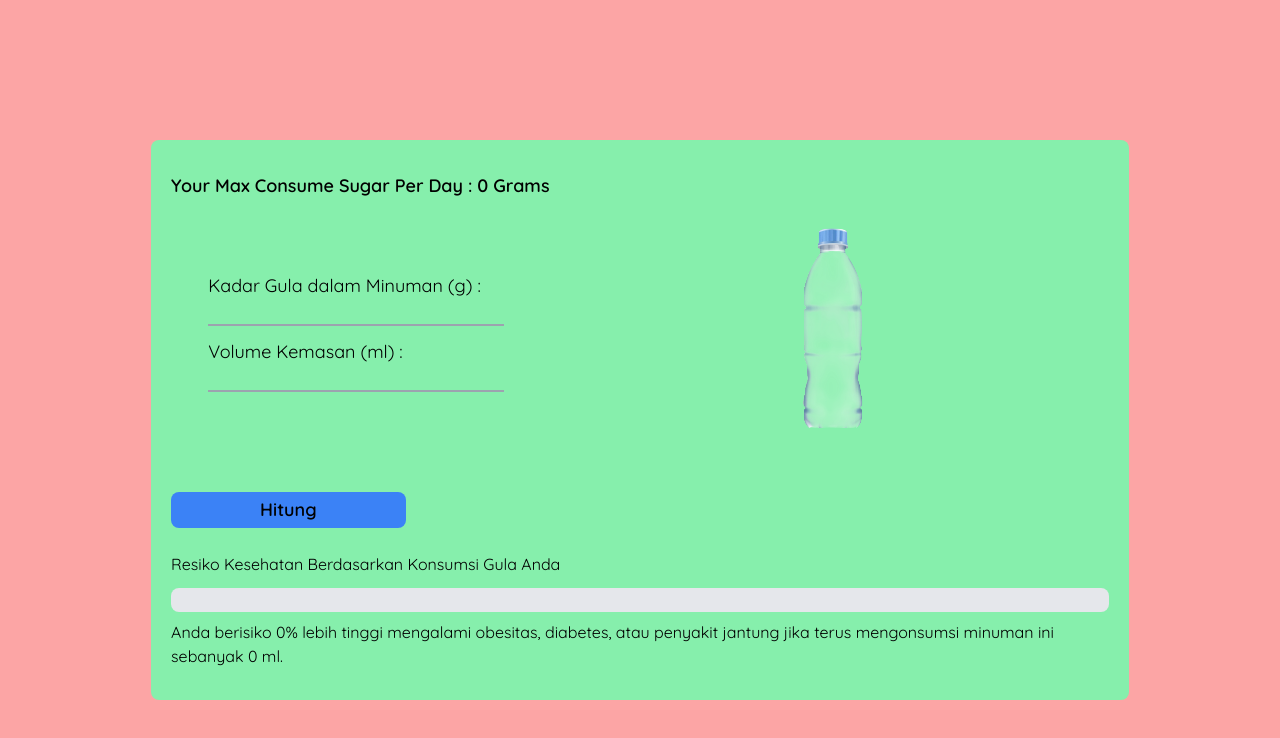
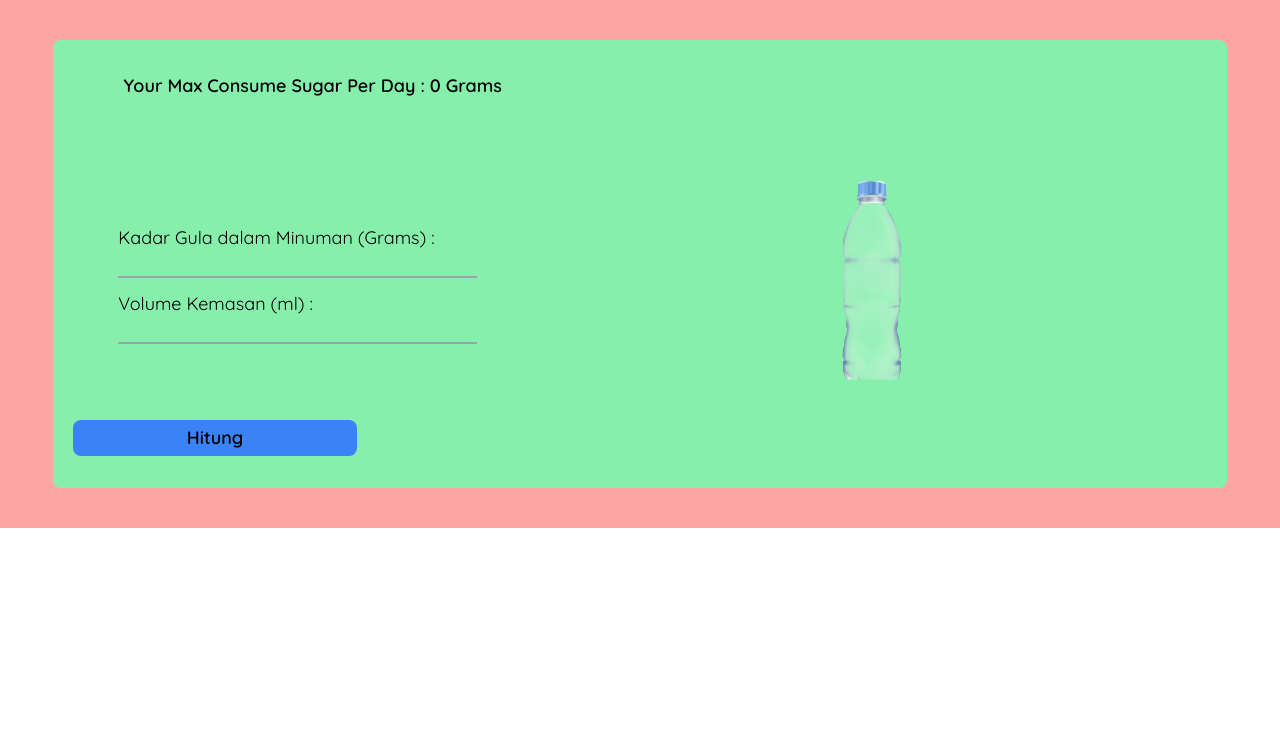
Before and after one commit to GaluhPncWirs/consumption-limit-for-packaged-beverages, a Next.js app: page /mainContent in a window 1280 px wide. Shown: the top 738 px of the page. Built offline with nearby package versions, Linux system fonts and the light colour scheme.

Commit message:
menambahkan visualisasi menggunakan bar chart

```diff
--- a/package.json
+++ b/package.json
@@ -9,9 +9,11 @@
     "lint": "next lint"
   },
   "dependencies": {
+    "chart.js": "^4.4.4",
     "firebase": "^10.14.0",
     "next": "14.2.7",
     "react": "^18",
+    "react-chartjs-2": "^5.2.0",
     "react-dom": "^18"
   },
   "devDependencies": {
--- a/src/app/mainContent/page.tsx
+++ b/src/app/mainContent/page.tsx
@@ -45,10 +45,10 @@ export default function MainContent() {
     setMiliLiter(percentageFillForRemainder);
   }
   return (
-    <div className="bg-red-300 h-screen flex justify-center items-center">
-      <div className="w-11/12 pt-10">
-        <div className="w-5/6 mx-auto bg-green-300 h-full flex flex-col justify-center px-5 rounded-lg py-8">
-          <div className="text-lg font-semibold">
+    <div className="bg-red-300 flex justify-center items-center">
+      <div className="w-11/12 py-10">
+        <div className="w-full mx-auto bg-green-300 h-full flex flex-col justify-center px-5 rounded-lg py-8">
+          <div className="text-lg font-semibold flex justify-around">
             <p className="mr-2">
               Your Max Consume Sugar Per Day :{" "}
               <span>
@@ -58,9 +58,24 @@ export default function MainContent() {
                 Grams
               </span>
             </p>
+            <div className={`${text === true ? `visible` : `invisible`}`}>
+              {fillBottle.length > 1 && miliLiter > 0 ? (
+                <p>
+                  Konsumsi per {fillBottle.length} botol dengan sisa{" "}
+                  {miliLiter.toFixed(2)} ml
+                </p>
+              ) : fillBottle.length > 1 && miliLiter <= 0 ? (
+                <p>Konsumsi per {fillBottle.length} botol</p>
+              ) : (
+                <p>
+                  Minuman ini bisa anda konsumsi {miliLiter.toFixed(2)} ml,
+                  kurang dari satu botol
+                </p>
+              )}
+            </div>
           </div>
           <div>
-            <div className="mt-7 flex items-center gap-3">
+            <div className="mt-20 flex items-center gap-3">
               <form
                 action=""
                 className="basis-2/5 flex flex-col items-center justify-center"
@@ -74,7 +89,7 @@ export default function MainContent() {
                     ref={sugarContentInsideProductRef}
                   />
                   <label htmlFor="sugarContent" className="labelText">
-                    Kadar Gula dalam Minuman (g) :
+                    Kadar Gula dalam Minuman (Grams) :
                   </label>
                 </div>
                 <div className="relative w-4/5 py-3">
@@ -108,35 +123,18 @@ export default function MainContent() {
               </div>
             </div>
           </div>
-          <div
-            className={`font-medium text-end ${
-              text === true ? `visible` : `invisible`
-            }`}
-          >
-            {fillBottle.length > 1 && miliLiter > 0 ? (
-              <p>
-                Konsumsi per: {fillBottle.length} botol dengan sisa{" "}
-                {miliLiter.toFixed(2)} ml
-              </p>
-            ) : fillBottle.length > 1 && miliLiter <= 0 ? (
-              <p>Konsumsi per: {fillBottle.length} botol</p>
-            ) : (
-              <p>
-                Minuman ini bisa anda konsumsi : {miliLiter.toFixed(2)} ml,
-                kurang dari satu botol
-              </p>
-            )}
-          </div>
           <div className="bg-blue-500 py-1 rounded-lg hover:bg-blue-400 text-center mt-5 w-1/4 text-lg font-semibold">
             <button type="button" onClick={calculateMaximal}>
               Hitung
             </button>
           </div>
-          <Visualization
-            sugarProduk={sugarProduk}
-            volumeProduk={volumeProduk}
-            yourMaxSugar={yourMaxSugar}
-          />
+          {fillBottle.length === 1 && (
+            <Visualization
+              sugarProduk={sugarProduk}
+              volumeProduk={volumeProduk}
+              yourMaxSugar={yourMaxSugar}
+            />
+          )}
         </div>
       </div>
     </div>
--- a/src/components/visualisasi/page.tsx
+++ b/src/components/visualisasi/page.tsx
@@ -1,4 +1,23 @@
 import { useEffect, useState } from "react";
+import { Bar } from "react-chartjs-2";
+import {
+  Chart as ChartJS,
+  CategoryScale,
+  LinearScale,
+  BarElement,
+  Title,
+  Tooltip,
+  Legend,
+} from "chart.js";
+
+ChartJS.register(
+  CategoryScale,
+  LinearScale,
+  BarElement,
+  Title,
+  Tooltip,
+  Legend
+);
 
 export default function Visualization({
   sugarProduk,
@@ -9,42 +28,89 @@ export default function Visualization({
   volumeProduk: number;
   yourMaxSugar: number;
 }) {
-  const [riskLevel, setRiskLevel] = useState(0);
+  const [riskLevel, setRiskLevel] = useState([0, 0]);
   const sugarConsume = (sugarProduk / volumeProduk) * volumeProduk;
 
   useEffect(() => {
     const sugarRatio = Math.floor(sugarConsume / yourMaxSugar);
-    let calculateRisk;
+    let calculateRiskObesity = 0;
+    let calculateRiskDiabetes = 0;
+
     if (sugarRatio <= 1) {
-      calculateRisk = 10;
+      calculateRiskObesity = 10;
     } else if (sugarRatio > 1 && sugarRatio <= 1.5) {
-      calculateRisk = 25;
+      calculateRiskObesity = 25;
     } else if (sugarRatio > 1.5 && sugarRatio <= 2) {
-      calculateRisk = 50;
+      calculateRiskObesity = 50;
     } else if (sugarRatio >= 2) {
-      calculateRisk = 75;
+      calculateRiskObesity = 75;
     } else {
-      calculateRisk = 0;
+      calculateRiskObesity = 0;
     }
 
-    setRiskLevel(calculateRisk);
+    if (sugarRatio <= 1) {
+      calculateRiskDiabetes = 20;
+    } else if (sugarRatio > 1 && sugarRatio <= 1.5) {
+      calculateRiskDiabetes = 40;
+    } else if (sugarRatio > 1.5 && sugarRatio <= 2) {
+      calculateRiskDiabetes = 60;
+    } else if (sugarRatio >= 2) {
+      calculateRiskDiabetes = 80;
+    } else {
+      calculateRiskDiabetes = 0;
+    }
+
+    setRiskLevel([calculateRiskObesity, calculateRiskDiabetes]);
   }, [sugarConsume, yourMaxSugar]);
+
+  const data = {
+    labels: ["Obesitas", "Diabetes"],
+    datasets: [
+      {
+        label: "Tingkat Risiko (%)",
+        data: riskLevel,
+        backgroundColor: ["#ff6384", "#36a2eb", "#ffce56"],
+        borderColor: ["#ff6384", "#36a2eb", "#ffce56"],
+        borderWidth: 1,
+      },
+    ],
+  };
+
+  const options = {
+    responsive: true,
+    plugins: {
+      legend: {
+        position: "top" as const,
+      },
+      title: {
+        display: true,
+        text: "Tingkat Resiko Penyakit Berdasarkan Konsumsi Gula",
+      },
+    },
+    scales: {
+      y: {
+        beginAtZero: true,
+        max: 100,
+      },
+    },
+  };
 
   return (
     <div>
       <div>
         <div className="mt-6">
-          <h2>Resiko Kesehatan Berdasarkan Konsumsi Gula Anda</h2>
-          <div className="bg-gray-200 w-full h-6 rounded-lg mt-3">
+          {/* <div className="bg-gray-200 w-full h-6 rounded-lg mt-3">
             <div
               className="progress-fill rounded-l-lg"
               style={{ width: `${riskLevel}%` }}
             ></div>
+          </div> */}
+          <div className="w-3/4 mx-auto">
+            <Bar data={data} options={options} />
           </div>
           <p className="mt-2">
-            Anda berisiko {riskLevel}% lebih tinggi mengalami obesitas,
-            diabetes, atau penyakit jantung jika terus mengonsumsi minuman ini
-            sebanyak {volumeProduk} ml.
+            Anda berisiko mengalami obesitas dan diabetes jika terus mengonsumsi
+            minuman ini sebanyak {volumeProduk} ml.
           </p>
         </div>
       </div>
```
Also changed, not shown: 1 other file (tests, documents, lock files or other folders).
